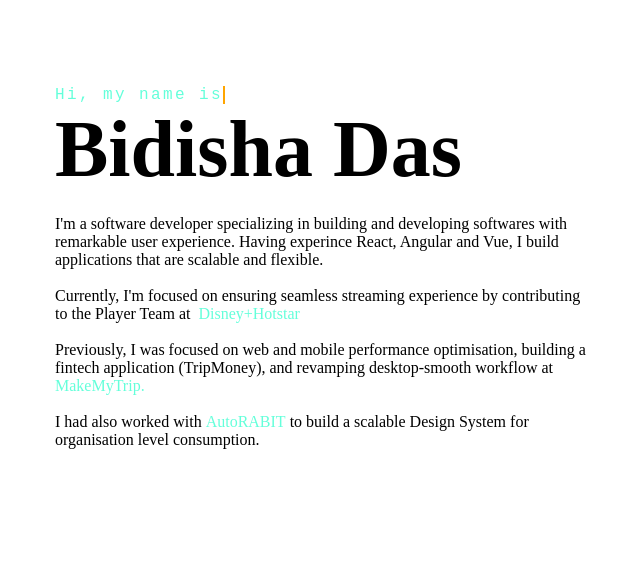
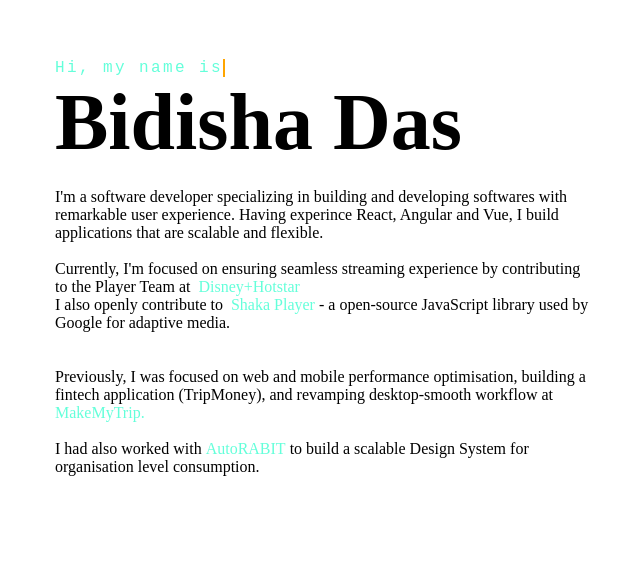
Before and after one commit to officialbidisha/PortfolioBidisha, a Next.js app: page /content in a window 1280 px wide. Shown: the part 233-800 px from the top of the page, without its empty margins (103-743 px from the left). Built offline with nearby package versions, Linux system fonts and the light colour scheme.

Commit message:
Added contribution

```diff
--- a/pages/content.js
+++ b/pages/content.js
@@ -28,6 +28,15 @@ export default function Content() {
               >
                 Disney+Hotstar
               </a>
+              <br/>
+              I also openly contribute to &nbsp;
+              <a href="https://github.com/shaka-project/shaka-player"
+              target="_blank"
+              rel="noreferrer"
+              className= {styles.anchor}>
+                Shaka Player
+              </a> - a open-source JavaScript library used by Google for adaptive media.
+              <br/>
               <br/>
               <br /> Previously, I was focused on web and mobile performance
               optimisation, building a fintech application (TripMoney), and
@@ -388,7 +397,7 @@ export default function Content() {
                 <div>
                   <p className={styles.projectOverline}>Featured Project</p>
                   <h3 className={styles.projectTitle}>
-                    <a href="https://github.com/officialbidisha/KanbanUI"  className={styles.anchor}>
+                    <a href="https://officialbidisha.github.io/KanbanUI/"  className={styles.anchor}>
                       Jira Clone
                     </a>
                   </h3>
@@ -399,7 +408,7 @@ export default function Content() {
                       based on keyword, member addition, issue edition and so
                       on. The project is available on
                       <a
-                        href="https://62fe7cef544c2510f724b3e7--stately-profiterole-f6c458.netlify.app/"
+                        href="https://github.com/officialbidisha/KanbanUI"
                         target="_blank"
                         rel="noopener noreferrer"
                         className={styles.anchor}
@@ -419,7 +428,7 @@ export default function Content() {
                   </ul>
                   <div className={styles.projectLinks}>
                     <a
-                      href="https://github.com/officialbidisha/Jira-Kanban"
+                      href="https://github.com/officialbidisha/KanbanUI"
                       aria-label="Github Link"
                       rel="noopener noreferrer"
                       target="_blank"
@@ -437,7 +446,7 @@ export default function Content() {
               </div>
               <div className={styles.projectImage}>
                 <a
-                  href="https://officialbidisha.github.io/Jira-Kanban/"
+                  href="https://officialbidisha.github.io/KanbanUI/"
                   rel="noopener noreferrer"
                   target="_blank"
                   className={styles.anchor}
```
Also changed, not shown: 1 other file (tests, documents, lock files or other folders).
